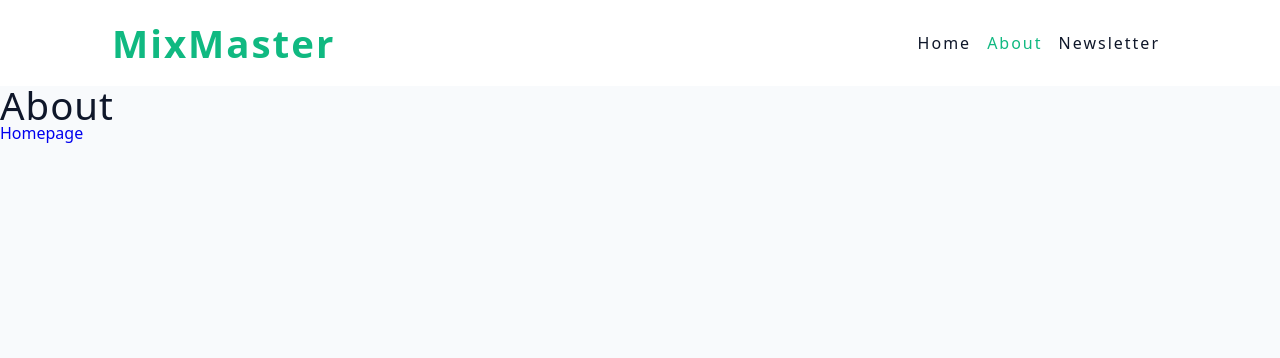
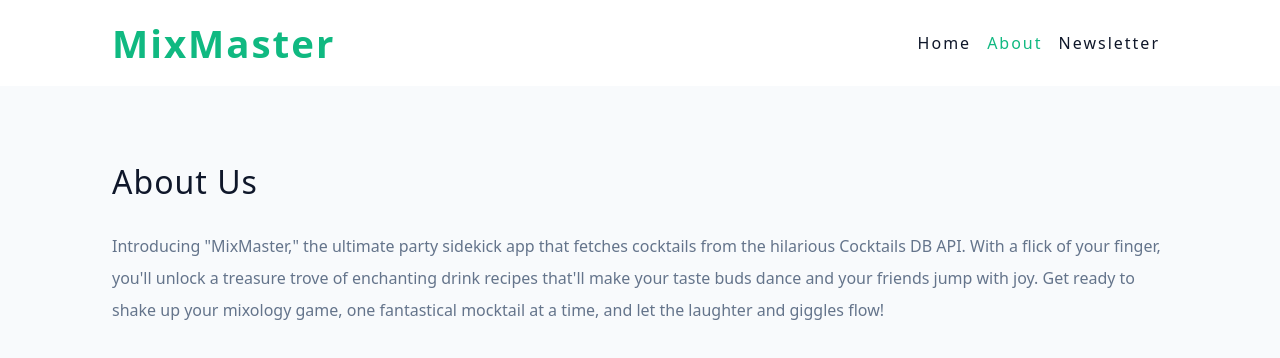
Before and after one commit to EdwinSch/react-mixmaster-cocktails, a React (Vite) app: page /about in a window 1280 px wide. Shown: the top 358 px of the page. Built offline with nearby package versions, Linux system fonts and the light colour scheme.

Commit message:
add: error page + about page + styles

```diff
--- a/src/App.jsx
+++ b/src/App.jsx
@@ -14,6 +14,7 @@ const router = createBrowserRouter([
   {
     path: "/",
     element: <HomeLayout />,
+    errorElement: <Error />,
     children: [
       {
         index: true,
--- a/src/index.css
+++ b/src/index.css
@@ -336,4 +336,35 @@ nav {
   }
 }
 
-/* NAVBAR Component */
+/* ABOUT US Page */
+
+.about-text {
+  line-height: 2;
+  color: var(--grey-500);
+  margin-top: 2rem;
+}
+
+/* ERROR Page */
+
+.error-wrapper {
+  min-height: 100vh;
+  text-align: center;
+  display: flex;
+  flex-direction: column;
+  align-items: center;
+  justify-content: center;
+}
+.img-404 {
+  width: 90vw;
+  max-width: 600px;
+  display: block;
+  margin-bottom: 2rem;
+  margin-top: -3rem;
+}
+h3 {
+  margin-bottom: 1rem;
+}
+a {
+  color: var(--primary-500);
+  text-transform: capitalize;
+}
--- a/src/pages/About.jsx
+++ b/src/pages/About.jsx
@@ -1,11 +1,16 @@
-import { Link } from "react-router-dom";
-
 const About = () => {
   return (
-    <div>
-      <h2>About</h2>
-      <Link to="/">Homepage</Link>
-    </div>
+    <>
+      <h3>About Us</h3>
+      <p className="about-text">
+        Introducing "MixMaster," the ultimate party sidekick app that fetches
+        cocktails from the hilarious Cocktails DB API. With a flick of your
+        finger, you'll unlock a treasure trove of enchanting drink recipes
+        that'll make your taste buds dance and your friends jump with joy. Get
+        ready to shake up your mixology game, one fantastical mocktail at a
+        time, and let the laughter and giggles flow!
+      </p>
+    </>
   );
 };
 
--- a/src/pages/Error.jsx
+++ b/src/pages/Error.jsx
@@ -1,5 +1,25 @@
+import { Link, useRouteError } from "react-router-dom";
+import errorImg from "../assets/not-found.svg";
+
 const Error = () => {
-  return <h2>Error</h2>;
+  const error = useRouteError();
+  // IF 404
+  if (error.status === 404) {
+    return (
+      <div className="error-wrapper">
+        <img src={errorImg} alt="not found" className="img-404" />
+        <h3>page not found</h3>
+        <Link to="/">Back to home</Link>
+      </div>
+    );
+  }
+  // ELSE - other error types
+
+  return (
+    <div className="error-wrapper">
+      <h3>Ohh... something went wrong</h3>;
+    </div>
+  );
 };
 
 export default Error;
--- a/src/pages/HomeLayout.jsx
+++ b/src/pages/HomeLayout.jsx
@@ -5,7 +5,9 @@ const HomeLayout = () => {
   return (
     <>
       <Navbar />
-      <Outlet />
+      <section className="page">
+        <Outlet />
+      </section>
     </>
   );
 };
```
